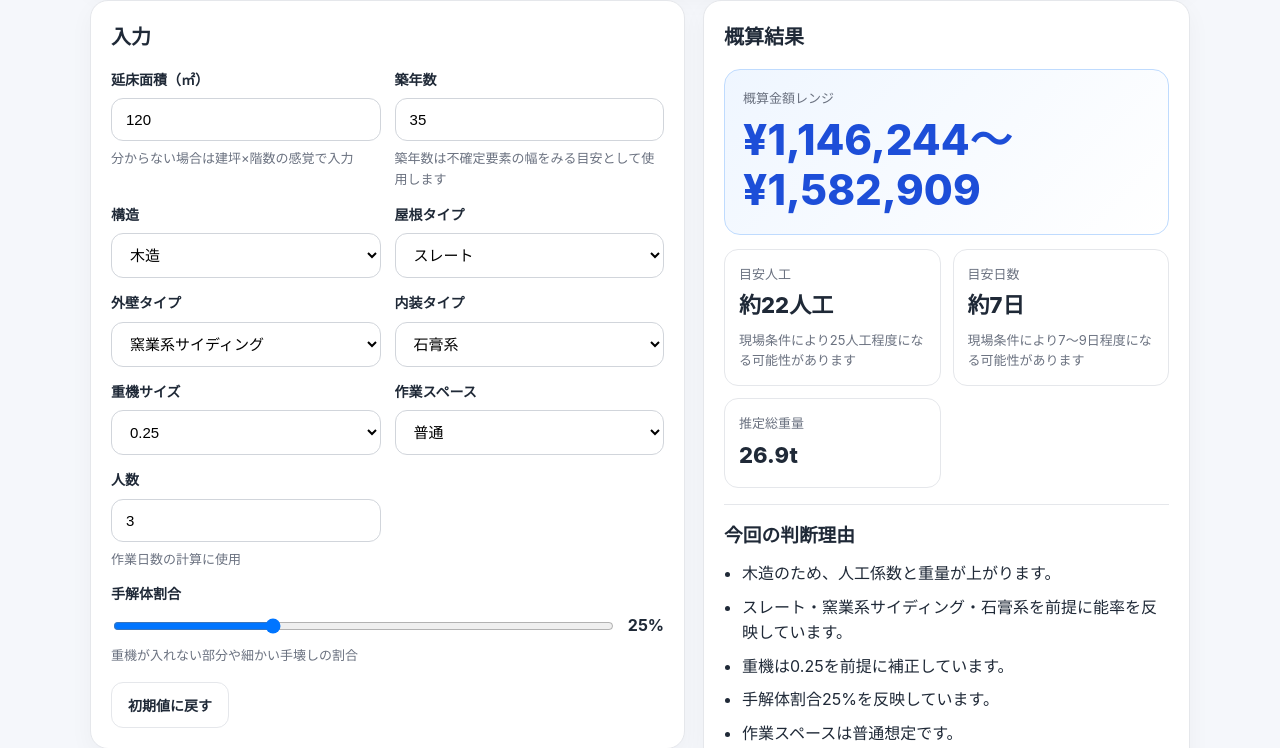
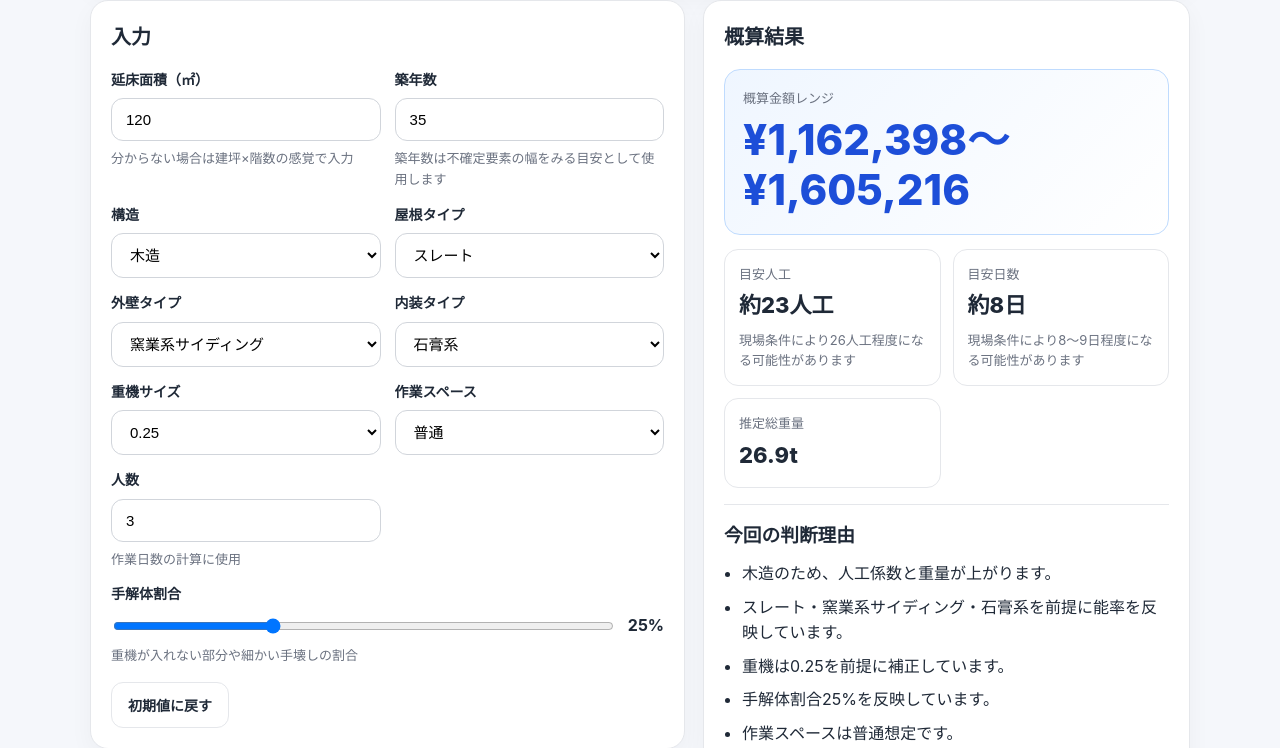
Before and after one commit to tairikusatoh-design/kaitaigaisantool, a Flask app: page /paid in a window 1280 px wide. Shown: the part 256-1004 px from the top of the page. Run offline with Flask 3, Linux system fonts and the light colour scheme.

Commit message:
Update paid.html

```diff
--- a/templates/paid.html
+++ b/templates/paid.html
@@ -380,15 +380,15 @@
         tile: { name: '陶器瓦', efficiency: 18, weight: 35 },
         cement: { name: 'セメント瓦', efficiency: 20, weight: 28 },
         slate: { name: 'スレート', efficiency: 22, weight: 18 },
-        metal: { name: '金属', efficiency: 25, weight: 10 }
+        metal: { name: '金属', efficiency: 23, weight: 10 }
       },
       wall: {
-        siding: { name: '窯業系サイディング', efficiency: 17, weight: 22, handAdjust: 0.00 },
-        wood: { name: '木壁', efficiency: 22, weight: 18, handAdjust: -0.10 },
-        mortar: { name: 'モルタル', efficiency: 12, weight: 30, handAdjust: 0.00 },
-        metal: { name: '金属系', efficiency: 19, weight: 12, handAdjust: 0.00 },
-        alc: { name: 'ALC', efficiency: 14, weight: 32, handAdjust: 0.00 },
-        tile: { name: 'タイル', efficiency: 10, weight: 38, handAdjust: 0.00 }
+        siding: { name: '窯業系サイディング', efficiency: 16, weight: 22, handAdjust: 0.00 },
+        wood: { name: '木壁', efficiency: 19, weight: 18, handAdjust: -0.10 },
+        mortar: { name: 'モルタル', efficiency: 11, weight: 30, handAdjust: 0.00 },
+        metal: { name: '金属系', efficiency: 17, weight: 12, handAdjust: 0.00 },
+        alc: { name: 'ALC', efficiency: 13, weight: 32, handAdjust: 0.00 },
+        tile: { name: 'タイル', efficiency: 9, weight: 38, handAdjust: 0.00 }
       },
       interior: {
         gypsum: { name: '石膏系', efficiency: 13, weight: 28 },
```
